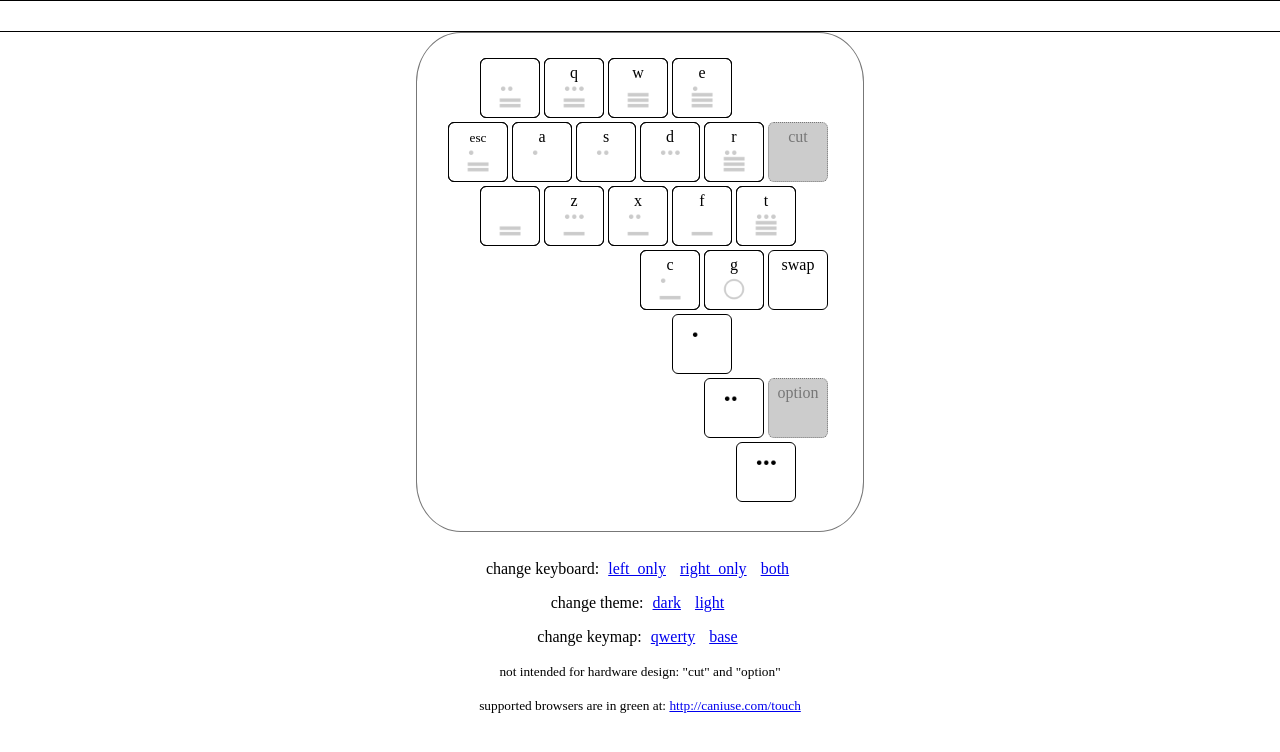
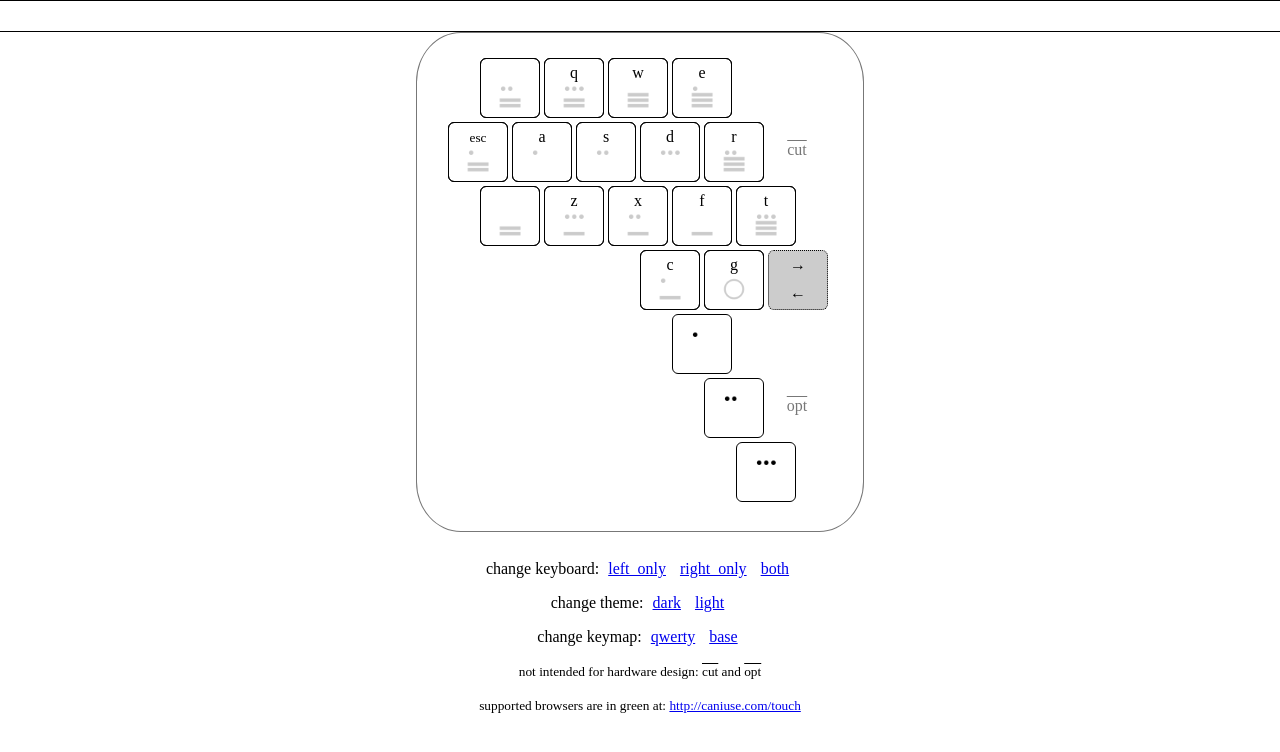
Before and after one commit to vaskoiii/symmetric-keyboard, a PHP site: page /index.php in a window 1280 px wide. Shown: the top 752 px of the page. Run offline with PHP 8.4, Linux system fonts and the light colour scheme; data that the repository does not hold is empty.

Commit message:
more hardware focus

```diff
--- a/index.php
+++ b/index.php
@@ -285,9 +285,13 @@ else
 		<div id="ml16"><img src="vhex/export/01.png" /></div>
 		<div id="ml17"><img src="vhex/export/02.png" /></div>
 		<div id="ml18"><img src="vhex/export/03.png" /></div>
-		<div id="lswap">swap</div>
+		<div id="lswap">
+			&rarr;
+			<br />
+			&larr;
+		</div>
 		<div id="lclear">cut</div>
-		<div id="loption">option</div>
+		<div id="loption">opt</div>
 	</div>
 	</div><?/*
 	<div id="extra">
@@ -317,9 +321,13 @@ else
 		<div id="mr16"><img src="vhex/export/01.png" /></div>
 		<div id="mr17"><img src="vhex/export/02.png" /></div>
 		<div id="mr18"><img src="vhex/export/03.png" /></div>
-		<div id="rswap">swap</div>
+		<div id="rswap">
+			&larr;
+			<br />
+			&rarr;
+		</div>
 		<div id="rclear">cut</div>
-		<div id="roption">option</div>
+		<div id="roption">opt</div>
 	</div>
 	</div>
 </div>
@@ -401,7 +409,14 @@ else
 		<a href="javascript: alert('command mode not yet implemented')">command</a>
 	</p>
 	-->
-	<p><small>not intended for hardware design: "cut" and "option"</small></p>
+	<p>
+		<small>
+			not intended for hardware design:
+			<span style="text-decoration: overline;">cut</span>
+			and
+			<span style="text-decoration: overline;">opt</span>
+		</small>
+	</p>
 	<p><small>supported browsers are in green at: <nobr><a href="http://caniuse.com/touch">http://caniuse.com/touch</a></nobr></small></p>
 </span>
 <script>
--- a/style.php
+++ b/style.php
@@ -55,12 +55,15 @@ img {
 	#rclear,
 	#loption,
 	#roption {
-		border: 1px dotted;
-		color: #777;
-		background: #ccc; }
+		line-height: 56px;
+		border: none;
+		text-decoration: overline;
+		color: #777; }
+		background: none; }
 	#cswap {
 		top: 192px;
-		border: 1px solid; }
+		background: #ccc;
+		border: 1px dotted; }
 	#loption {
 		position: absolute;
 		top: 320px;
@@ -72,7 +75,9 @@ img {
 		left: 320px;
 		}
 	#lswap {
+		border: 1px dotted;
 		position: absolute;
+		background: #ccc;
 		top: 192px;
 		left: 320px;
 		}
@@ -87,7 +92,9 @@ img {
 		left: 0px;
 		}
 	#rswap {
+		border: 1px dotted;
 		position: absolute;
+		background: #ccc;
 		top: 192px;
 		left: 0px;
 		}
```
